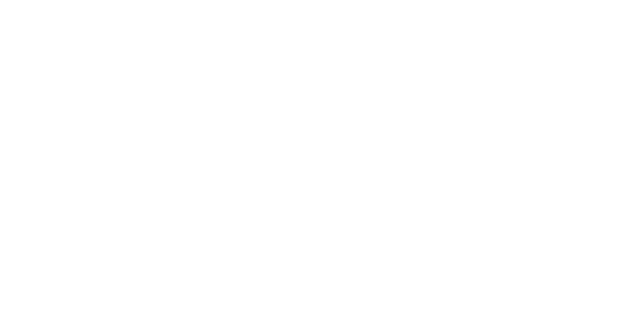
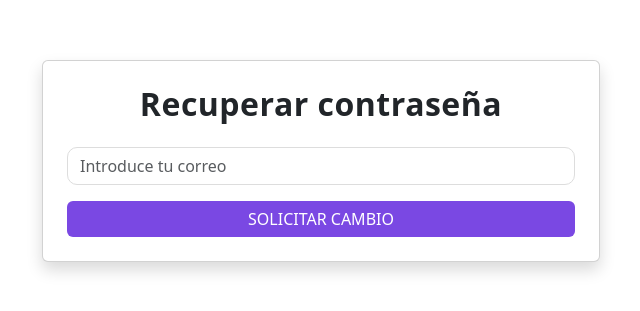
Before and after one commit to Rm-Yasmine/TFG-Frontend, a React (Create React App) app: page /resetpass in a window 1280 px wide. Before the commit this address had no page. Shown: the part 239-550 px from the top of the page, without its empty margins (319-959 px from the left). Built offline with nearby package versions, Linux system fonts and the light colour scheme.

Commit message:
ResetPassword

```diff
--- a/src/pages/Register.jsx
+++ b/src/pages/Register.jsx
@@ -57,7 +57,7 @@ export default function Register() {
         localStorage.setItem("token", data.token);
       }
 
-      setTimeout(() => navigate("/login"), 2000); // redirige después de 2s
+      setTimeout(() => navigate("/"), 2000);
     } catch (error) {
       console.error(error);
       setMessage({
--- /dev/null
+++ b/src/pages/ResetPassword.jsx
@@ -0,0 +1,118 @@
+import React, { useState } from "react";
+import API from "../api/axios";
+import { useNavigate } from "react-router-dom";
+
+export default function ResetPassword() {
+  const [step, setStep] = useState(1); // 1 = pedir email, 2 = cambiar contraseña
+  const [email, setEmail] = useState("");
+  const [token, setToken] = useState("");
+  const [password, setPassword] = useState("");
+  const [passwordConfirm, setPasswordConfirm] = useState("");
+  const [message, setMessage] = useState({ type: "", text: "" });
+  const [loading, setLoading] = useState(false);
+
+  const navigate = useNavigate();
+
+  const handleRequestReset = async (e) => {
+    e.preventDefault();
+    setLoading(true);
+
+    try {
+      const { data } = await API.post("/request-reset", { email });
+
+      setToken(data.token);
+      setMessage({ type: "success", text: data.message });
+      setStep(2);
+    } catch (error) {
+      setMessage({
+        type: "error",
+        text: error.response?.data?.message || "Error al solicitar reset",
+      });
+    } finally {
+      setLoading(false);
+    }
+  };
+
+  const handleResetPassword = async (e) => {
+    e.preventDefault();
+    setLoading(true);
+
+    try {
+      const { data } = await API.post("/reset-password", {
+        email,
+        token,
+        password,
+        password_confirmation: passwordConfirm,
+      });
+
+      setMessage({ type: "success", text: data.message });
+
+      setTimeout(() => navigate("/login"), 2000);
+    } catch (error) {
+      setMessage({
+        type: "error",
+        text: error.response?.data?.message || "Error al cambiar contraseña",
+      });
+    } finally {
+      setLoading(false);
+    }
+  };
+
+  return (
+    <div className="container d-flex justify-content-center align-items-center vh-100">
+      <div className="card shadow p-4 w-50">
+        <h2 className="fw-bold mb-4 text-center">Recuperar contraseña</h2>
+
+        {message.text && (
+          <div
+            className={`alert ${
+              message.type === "success" ? "alert-success" : "alert-danger"
+            } text-center fw-semibold`}
+          >
+            {message.text}
+          </div>
+        )}
+
+        {step === 1 && (
+          <form onSubmit={handleRequestReset}>
+            <input
+              type="email"
+              className="form-control mb-3"
+              placeholder="Introduce tu correo"
+              value={email}
+              onChange={(e) => setEmail(e.target.value)}
+              required
+            />
+            <button className="btn btn-primary w-100" disabled={loading}>
+              {loading ? "Procesando..." : "SOLICITAR CAMBIO"}
+            </button>
+          </form>
+        )}
+
+        {step === 2 && (
+          <form onSubmit={handleResetPassword}>
+            <input
+              type="password"
+              className="form-control mb-3"
+              placeholder="Nueva contraseña"
+              value={password}
+              onChange={(e) => setPassword(e.target.value)}
+              required
+            />
+            <input
+              type="password"
+              className="form-control mb-3"
+              placeholder="Confirmar contraseña"
+              value={passwordConfirm}
+              onChange={(e) => setPasswordConfirm(e.target.value)}
+              required
+            />
+            <button className="btn btn-success w-100" disabled={loading}>
+              {loading ? "Actualizando..." : "CAMBIAR CONTRASEÑA"}
+            </button>
+          </form>
+        )}
+      </div>
+    </div>
+  );
+}
--- a/src/routes/AppRoutes.jsx
+++ b/src/routes/AppRoutes.jsx
@@ -14,6 +14,7 @@ import Projects from "../pages/Projects";
 import ProjectDetail from "../pages/ProjectDetail";
 import Notes from "../pages/Notes";
 import Calendar from "../pages/Calendar";
+import ResetPassword from "../pages/ResetPassword";
 function AnimatedRoutes() {
   const location = useLocation();
   const nodeRef = useRef(null);
@@ -47,7 +48,7 @@ function AnimatedRoutes() {
           <Route path="/projects/:id" element={<ProjectDetail />} />
           <Route path="/notes" element={<Notes />} />
           <Route path="/calendar" element={<Calendar />} />
-
+          <Route path="/resetpass" element={<ResetPassword />} />
         </Routes>
       )}
     </>
```
Also changed, not shown: src/pages/UpdatePss.jsx (deleted).
